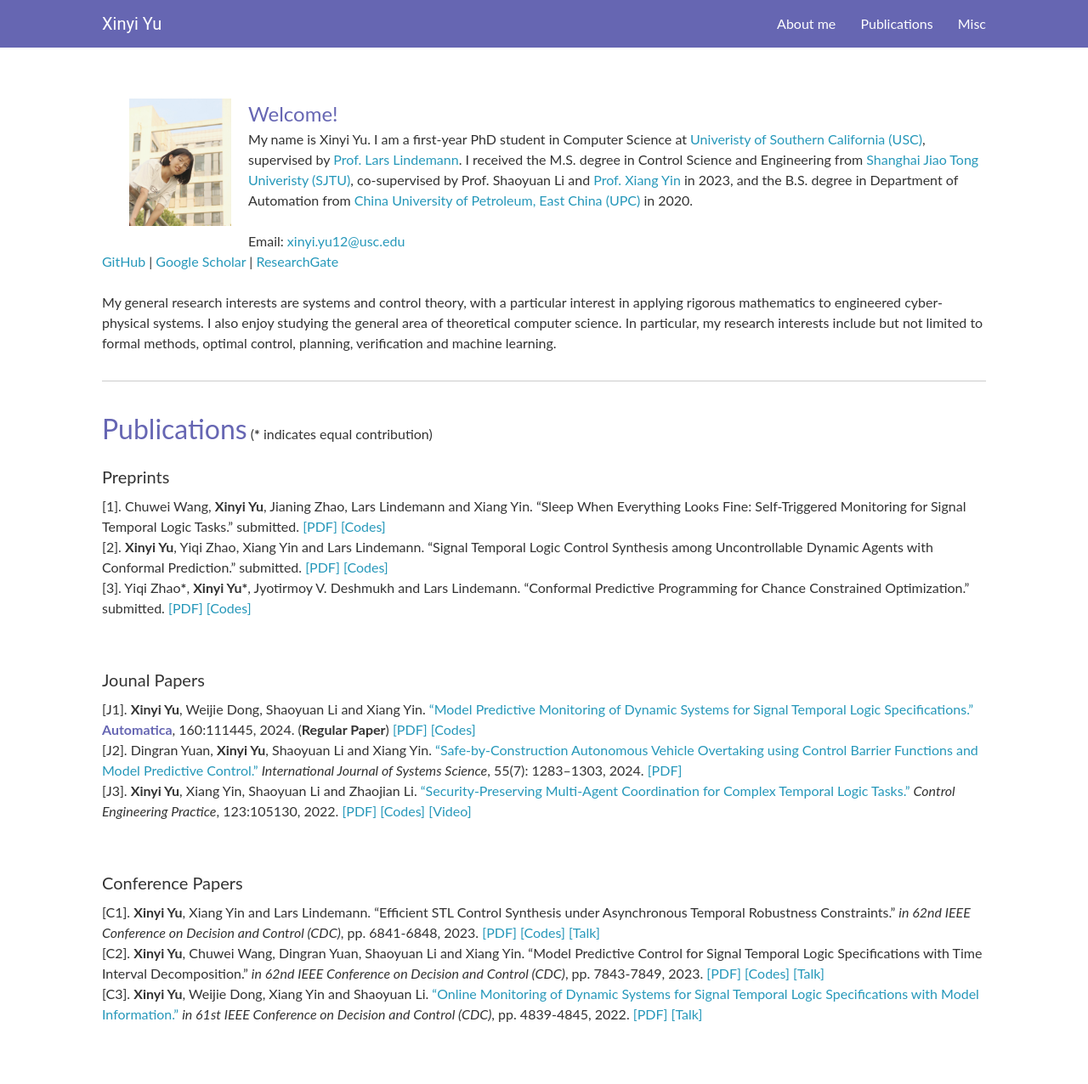
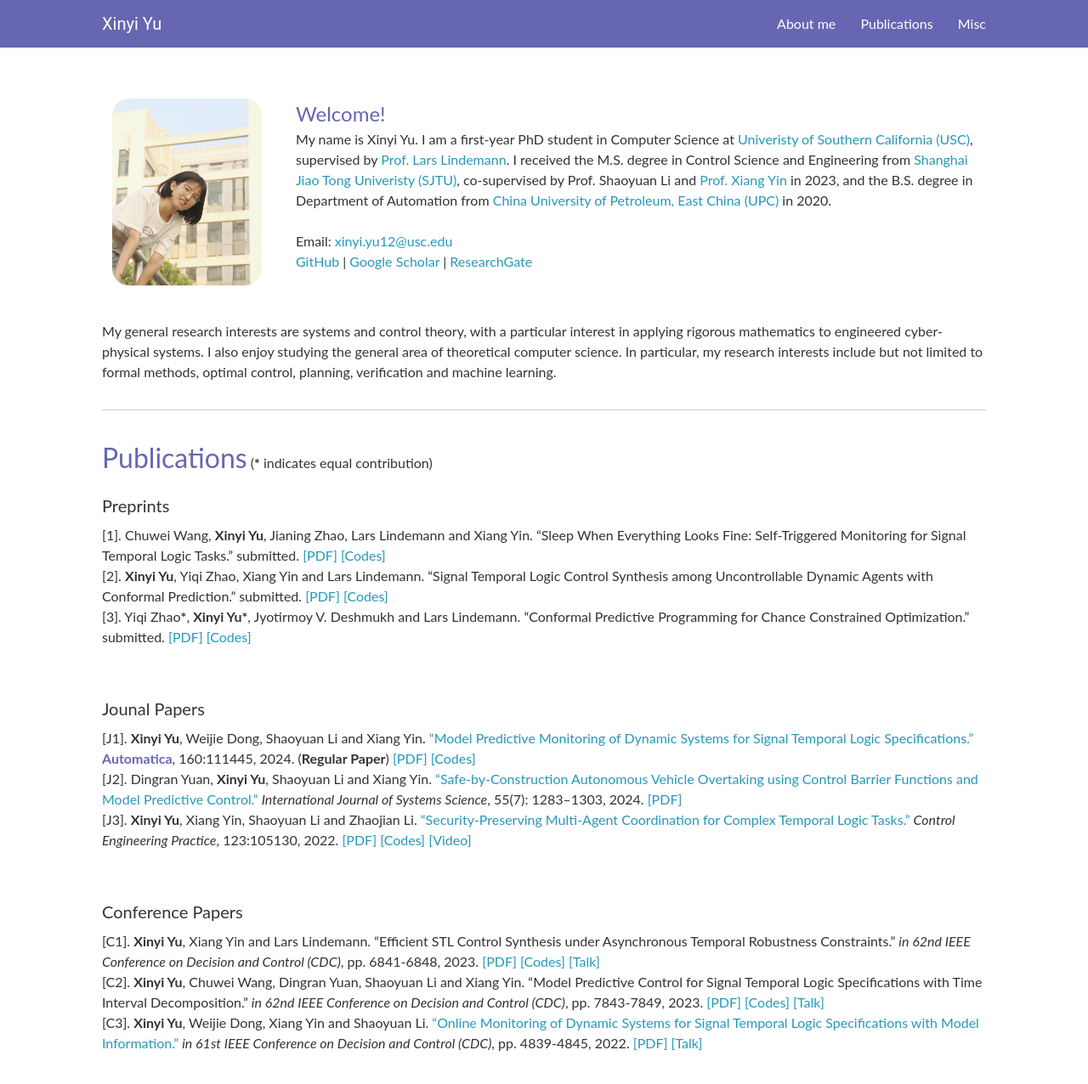
Before and after one commit to Xinyi-Yu/xinyi-yu.github.io, a Jekyll site: the page built from main.md, in a window 1280 px wide and 1356 px high. Shown: the top 1276 px of the window at 85% size. Built offline with Jekyll 4.4.1, drawn with Linux system fonts in a browser that asks for light colours; comment, search, counter and statistics services are not loaded.

Commit message:
change width

```diff
--- a/_sass/_profile.scss
+++ b/_sass/_profile.scss
@@ -1,8 +1,10 @@
 .logo {
     float: left;
-    margin-right: 20px;
-    padding-bottom: 15px;
-    width: 120px;
+    margin-right: 40px;
+    margin-left: -20px;
+    margin-bottom: 18px;
+    border-radius: 20px;      // rounded rectangle
+    height: 220px;
 }
 
 .about {
```
Also changed, not shown: 1 other file.
